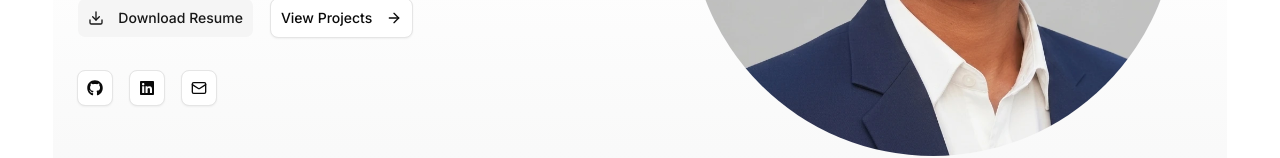
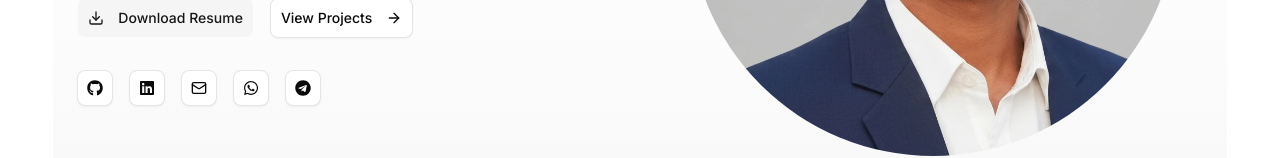
Before and after one commit to devpolas/portfolio, a Next.js app: page / in a window 1280 px wide. Shown: the part 488-646 px from the top of the page. Built offline with nearby package versions, Linux system fonts and the light colour scheme.

Commit message:
add whatsapp and telegram social

```diff
--- a/sections/hero/hero-social.tsx
+++ b/sections/hero/hero-social.tsx
@@ -1,7 +1,7 @@
 import { Button } from "@/components/ui/button"
-import { Mail } from "lucide-react"
+import { Mail, Phone } from "lucide-react"
 import Link from "next/link"
-import { FaGithub, FaLinkedin } from "react-icons/fa"
+import { FaGithub, FaLinkedin, FaTelegram, FaWhatsapp } from "react-icons/fa"
 
 export default function HeroSocial() {
   return (
@@ -43,6 +43,24 @@ export default function HeroSocial() {
           <Mail className="h-5 w-5" />
         </Button>
       </Link>
+      <Link href="https://wa.me/8801732333951">
+        <Button
+          size="icon"
+          className="transition-all duration-300 hover:scale-110 hover:cursor-pointer"
+          variant="outline"
+        >
+          <FaWhatsapp className="h-5 w-5" />
+        </Button>
+      </Link>
+      <Link href="https://t.me/devpolas" target="_blank">
+        <Button
+          size="icon"
+          className="transition-all duration-300 hover:scale-110 hover:cursor-pointer"
+          variant="outline"
+        >
+          <FaTelegram className="h-5 w-5" />
+        </Button>
+      </Link>
     </div>
   )
 }
```
